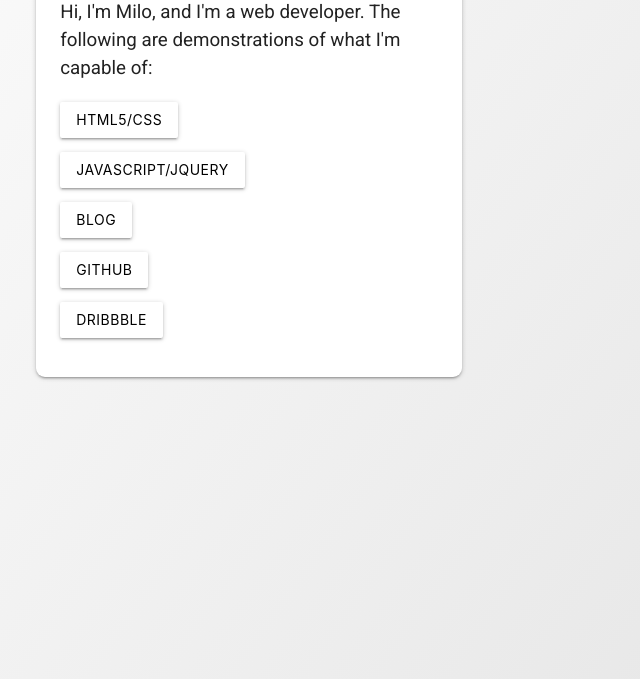
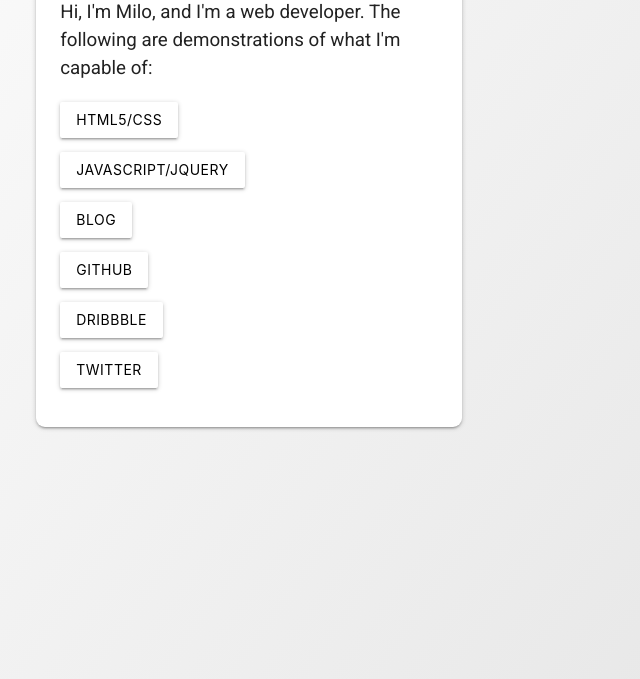
Before and after one commit to Milo-Goodfellow-Work/Milo-Goodfellow-Work.github.io, a plain HTML site: page index.html in a window 1280 px wide. Shown: the part 121-800 px from the top of the page, without its empty margins (391-1031 px from the left). Drawn offline with nearby package versions, Linux system fonts and the light colour scheme.

Commit message:
UpdateAndPost10

```diff
--- a/index.html
+++ b/index.html
@@ -150,6 +150,7 @@
                 <li><a class="waves-effect waves-black btn white btn-changes" href="https://milo-goodfellow-work.github.io/Blog/?pageNumber=1">BLOG</a></li>
                 <li><a class="waves-effect waves-black btn white btn-changes" href="https://github.com/Milo-Goodfellow-Work">GITHUB</a></li>
                 <li><a class="waves-effect waves-black btn white btn-changes" href="https://dribbble.com/MiloGoodfellowWork">DRIBBBLE</a></li>
+                <li><a class="waves-effect waves-black btn white btn-changes" href="https://twitter.com/GoodfellowMilo">TWITTER</a></li>
               </ul>
 
             </div>
```
Also changed, not shown: 2 other files.
